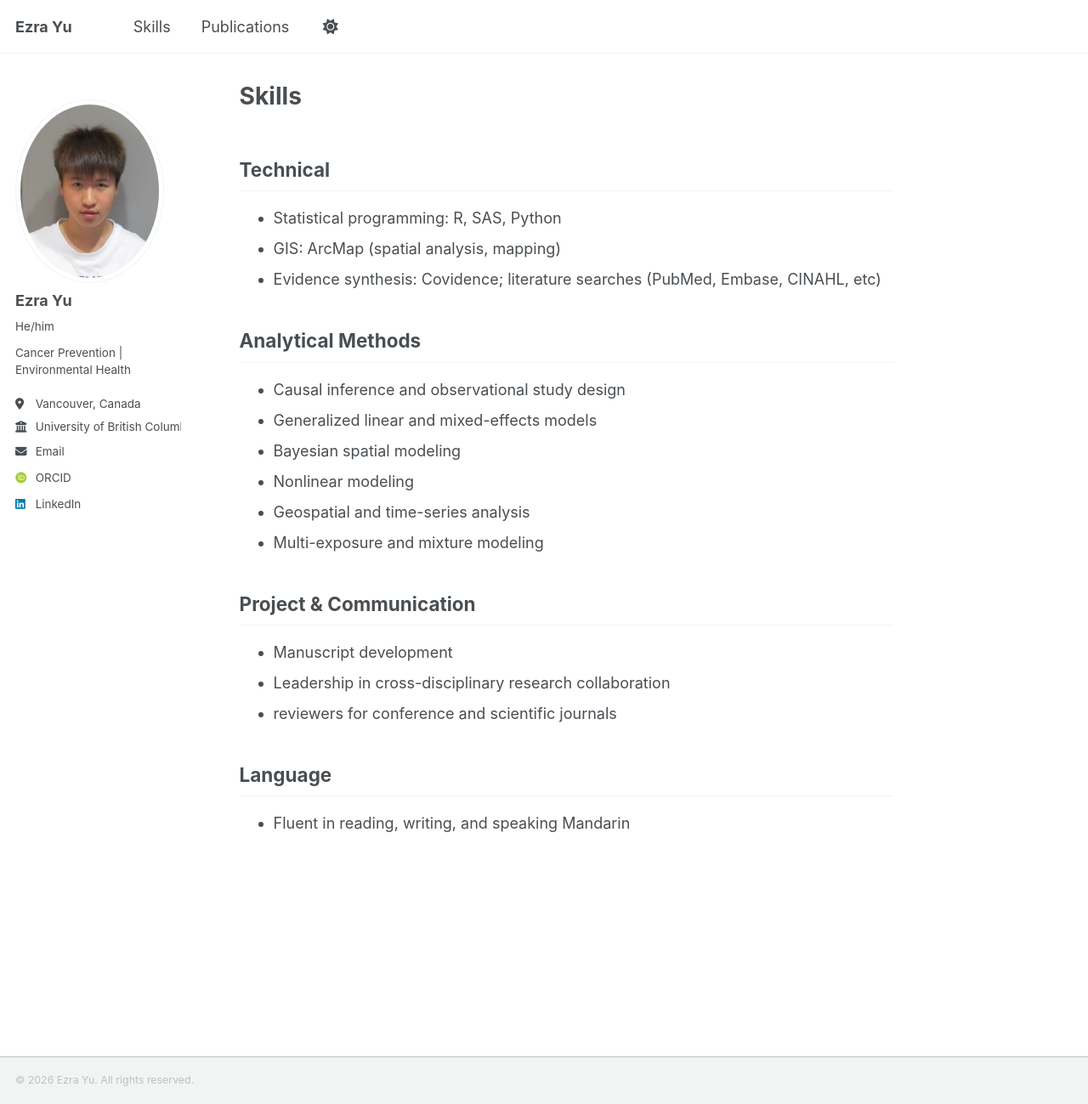
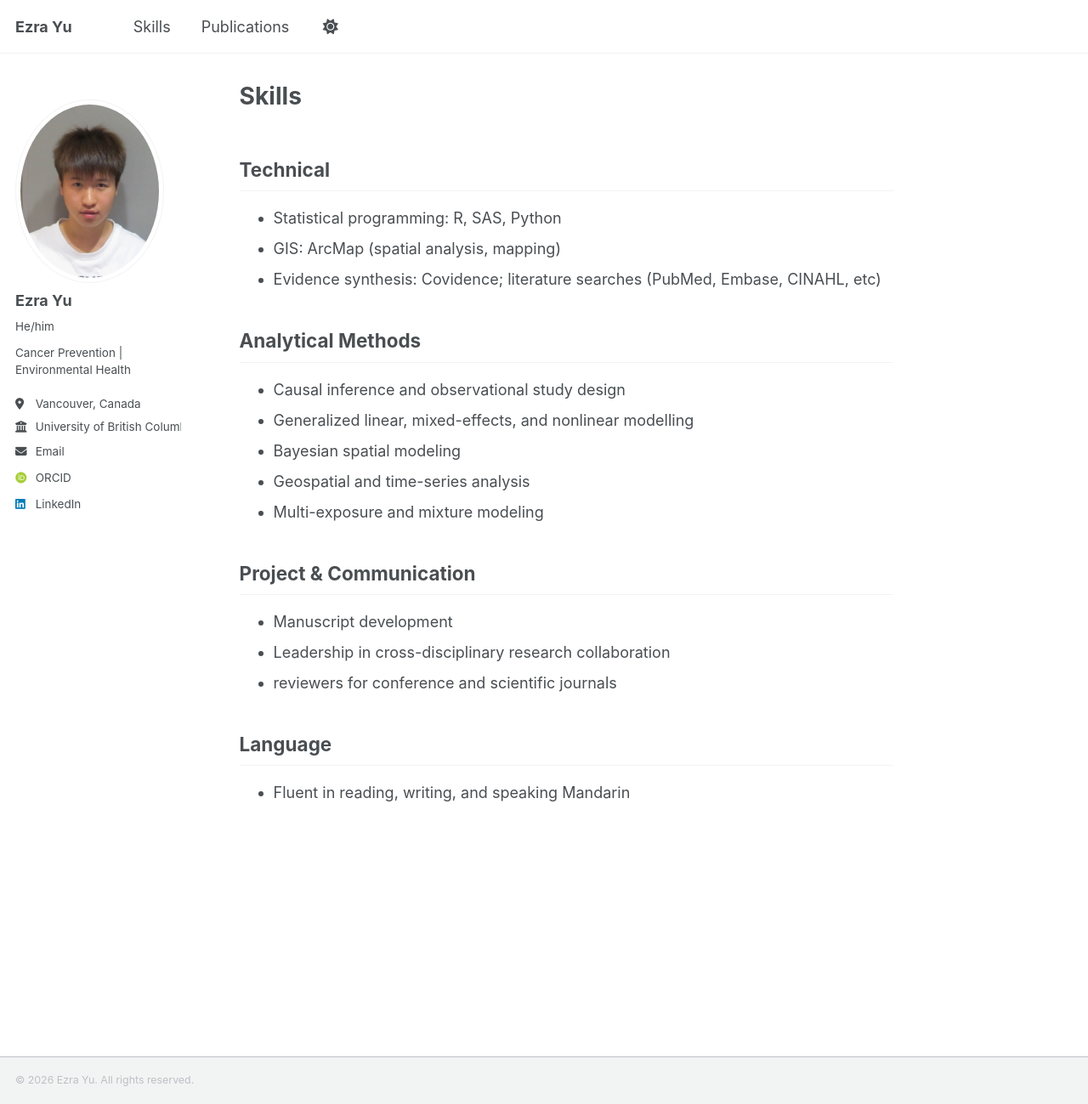
Before and after one commit to ezraxyu/ezraxyu.github.io, a Jekyll site: the page built from _pages/skills.md, in a window 1280 px wide and 1299 px high. Shown: the whole window at 85% size. Built offline with Jekyll 4.4.1, drawn with Linux system fonts in a browser that asks for light colours; some web fonts are replaced; a script that is not in the unit is left out.

Commit message:
Update skills.md

```diff
--- a/_pages/skills.md
+++ b/_pages/skills.md
@@ -12,9 +12,8 @@ author_profile: true
 
 ## Analytical Methods
 - Causal inference and observational study design
-- Generalized linear and mixed-effects models
+- Generalized linear, mixed-effects, and nonlinear modelling
 - Bayesian spatial modeling
-- Nonlinear modeling
 - Geospatial and time-series analysis
 - Multi-exposure and mixture modeling
 
```
